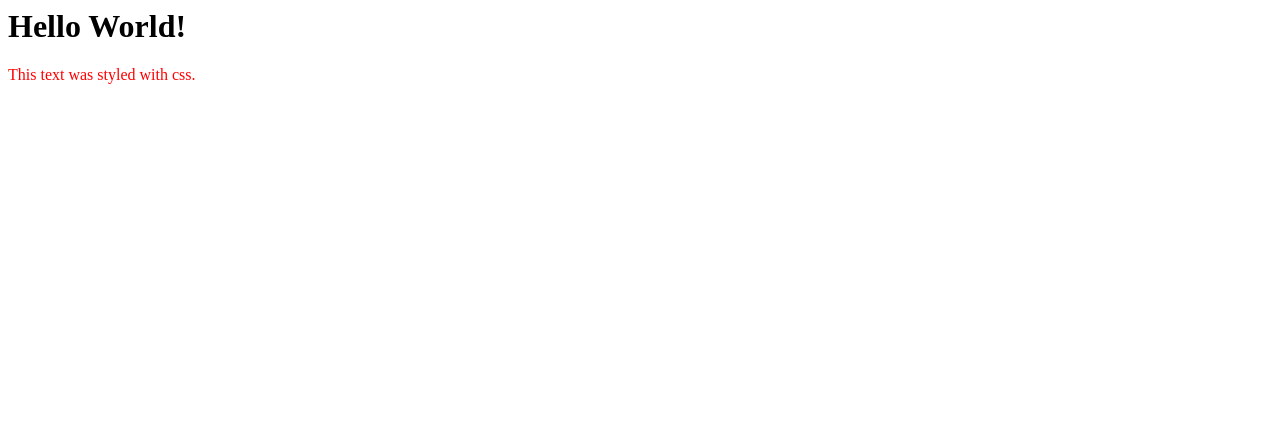
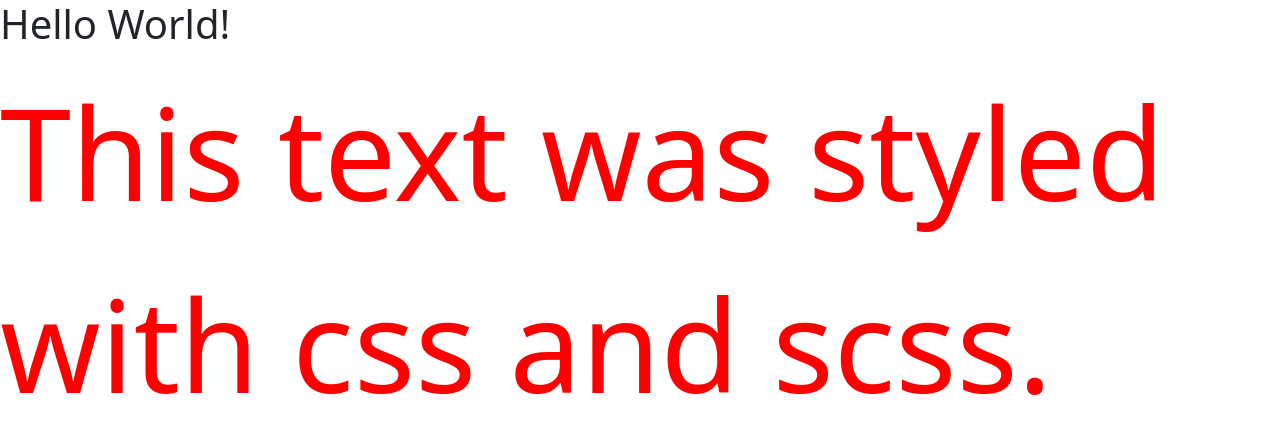
Before and after one commit to astegmaier/parcel-bootstrap-scss-import-bug, a website built with Parcel: page src/index.html in a window 1280 px wide. Built offline with nearby package versions, Linux system fonts and the light colour scheme.

Commit message:
Fix the issue.

```diff
--- a/src/index.html
+++ b/src/index.html
@@ -2,9 +2,10 @@
   <head>
     <script src="a.js" type="module"></script>
     <link rel="stylesheet" href="index.css">
+    <link rel="stylesheet" href="index.scss">
   </head>
   <body>
     <h1>Hello World!</h1>
-    <p class="test">This text was styled with css.</p>
+    <p class="test">This text was styled with css and scss.</p>
   </body>
 </html>
--- /dev/null
+++ b/src/index.scss
@@ -0,0 +1,5 @@
+@import '../node_modules/bootstrap/scss/bootstrap.scss';
+
+.test {
+    color: red;
+}
```
Also changed, not shown: src/index.css.
